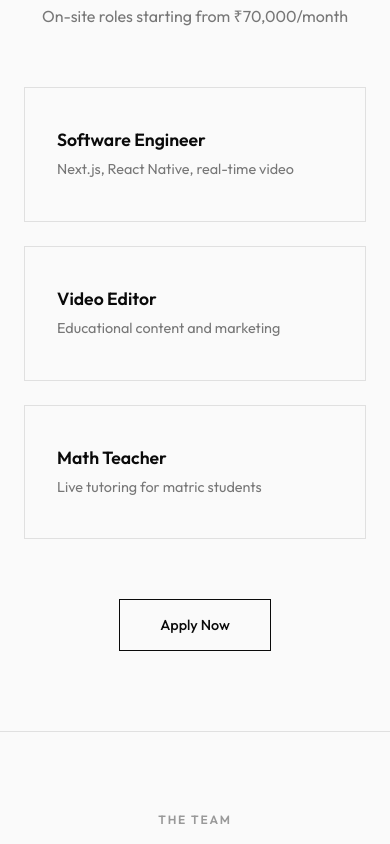
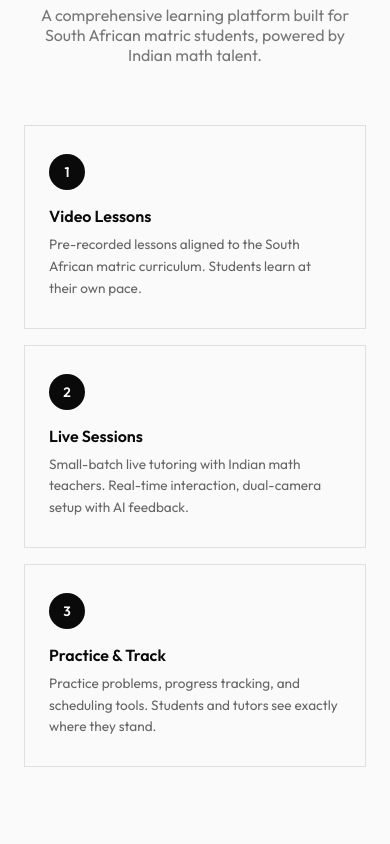
Before and after one commit to drifter089/TREXON-COMPANY, a Next.js app: page /about in a window 390 px wide. Shown: the part 2080-2924 px from the top of the page. Built offline with nearby package versions, Linux system fonts and the light colour scheme.

Commit message:
Add How MatricMath Works section with circular process diagram
Three steps (Video Lessons, Live Sessions, Practice & Track) arranged
around a dashed circle ring with directional arrows. Falls back to
stacked layout on mobile.

Co-Authored-By: Claude Opus 4.6 <noreply@anthropic.com>

```diff
--- a/app/about/about.module.css
+++ b/app/about/about.module.css
@@ -122,6 +122,82 @@
 .missionCard p {
   font-family: var(--sans);
   font-size: 0.9rem;
+  color: var(--gray-600);
+  line-height: 1.6;
+}
+
+/* Circle Process */
+.circleProcess {
+  position: relative;
+  width: 100%;
+  max-width: 700px;
+  aspect-ratio: 1;
+  margin: 0 auto;
+}
+
+.ringLine {
+  position: absolute;
+  inset: 0;
+  width: 100%;
+  height: 100%;
+}
+
+.circleStep {
+  position: absolute;
+  width: 220px;
+  padding: 28px 24px;
+  border: 1px solid var(--gray-200);
+  background: var(--white);
+  text-align: left;
+  transition: border-color 0.2s ease;
+}
+
+.circleStep:hover {
+  border-color: var(--black);
+}
+
+.step1 {
+  top: 0;
+  left: 50%;
+  transform: translateX(-50%);
+}
+
+.step2 {
+  bottom: 10%;
+  right: 0;
+}
+
+.step3 {
+  bottom: 10%;
+  left: 0;
+}
+
+.stepNumber {
+  width: 36px;
+  height: 36px;
+  border-radius: 50%;
+  background: var(--black);
+  color: var(--white);
+  display: flex;
+  align-items: center;
+  justify-content: center;
+  font-family: var(--sans);
+  font-size: 0.85rem;
+  font-weight: 600;
+  margin-bottom: 16px;
+}
+
+.circleStep h3 {
+  font-family: var(--sans);
+  font-size: 1rem;
+  font-weight: 600;
+  color: var(--black);
+  margin-bottom: 8px;
+}
+
+.circleStep p {
+  font-family: var(--sans);
+  font-size: 0.85rem;
   color: var(--gray-600);
   line-height: 1.6;
 }
@@ -272,6 +348,23 @@
     padding: 80px 24px;
   }
 
+  .circleProcess {
+    aspect-ratio: auto;
+    display: flex;
+    flex-direction: column;
+    gap: 16px;
+  }
+
+  .ringLine {
+    display: none;
+  }
+
+  .circleStep {
+    position: static;
+    width: 100%;
+    transform: none;
+  }
+
   .missionGrid {
     grid-template-columns: 1fr;
   }
--- a/app/about/page.tsx
+++ b/app/about/page.tsx
@@ -80,6 +80,66 @@ export default function AboutPage() {
                   We're a startup. We ship quickly, test with real users, and
                   iterate. No months of planning — just building what students
                   actually need.
+                </p>
+              </div>
+            </div>
+          </div>
+        </section>
+
+        {/* How MatricMath Works */}
+        <section className={styles.section}>
+          <div className={styles.sectionInner}>
+            <span className={styles.eyebrow}>The Product</span>
+            <h2 className={styles.sectionTitle}>How MatricMath works</h2>
+            <p className={styles.sectionSubtitle}>
+              A comprehensive learning platform built for South African matric
+              students, powered by Indian math talent.
+            </p>
+
+            <div className={styles.circleProcess}>
+              {/* SVG ring with arrows */}
+              <svg className={styles.ringLine} viewBox="0 0 400 400" fill="none">
+                <circle cx="200" cy="200" r="160" stroke="var(--gray-200)" strokeWidth="1.5" strokeDasharray="6 6" />
+                {/* Arrow: 1 → 2 (top to bottom-right) */}
+                <path d="M 310 80 L 340 110" stroke="var(--gray-300)" strokeWidth="1.5" markerEnd="url(#arrowhead)" />
+                {/* Arrow: 2 → 3 (bottom-right to bottom-left) */}
+                <path d="M 310 330 L 280 340" stroke="var(--gray-300)" strokeWidth="1.5" markerEnd="url(#arrowhead)" />
+                {/* Arrow: 3 → 1 (bottom-left to top) */}
+                <path d="M 70 280 L 60 250" stroke="var(--gray-300)" strokeWidth="1.5" markerEnd="url(#arrowhead)" />
+                <defs>
+                  <marker id="arrowhead" markerWidth="8" markerHeight="6" refX="8" refY="3" orient="auto">
+                    <path d="M 0 0 L 8 3 L 0 6" fill="var(--gray-300)" />
+                  </marker>
+                </defs>
+              </svg>
+
+              {/* Step 1 — top center */}
+              <div className={`${styles.circleStep} ${styles.step1}`}>
+                <div className={styles.stepNumber}>1</div>
+                <h3>Video Lessons</h3>
+                <p>
+                  Pre-recorded lessons aligned to the South African matric
+                  curriculum. Students learn at their own pace.
+                </p>
+              </div>
+
+              {/* Step 2 — bottom right */}
+              <div className={`${styles.circleStep} ${styles.step2}`}>
+                <div className={styles.stepNumber}>2</div>
+                <h3>Live Sessions</h3>
+                <p>
+                  Small-batch live tutoring with Indian math teachers. Real-time
+                  interaction, dual-camera setup with AI feedback.
+                </p>
+              </div>
+
+              {/* Step 3 — bottom left */}
+              <div className={`${styles.circleStep} ${styles.step3}`}>
+                <div className={styles.stepNumber}>3</div>
+                <h3>Practice & Track</h3>
+                <p>
+                  Practice problems, progress tracking, and scheduling tools.
+                  Students and tutors see exactly where they stand.
                 </p>
               </div>
             </div>
```
